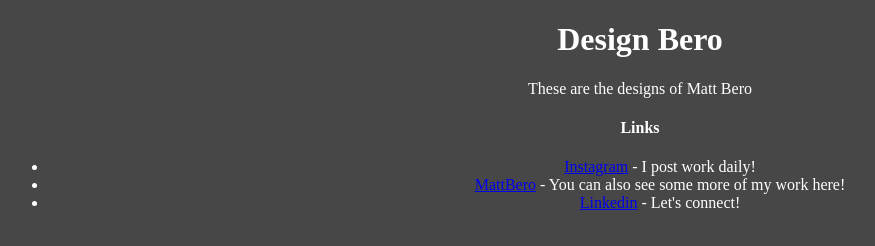
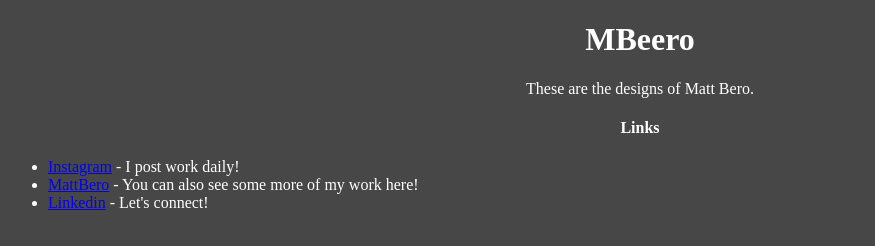
Before and after one commit to mbeero/mbeero.github.io, a plain HTML site: page index.html in a window 1280 px wide. Shown: the whole page, without its empty margins (0-875 px from the left). Drawn offline with Linux system fonts and the light colour scheme.

Commit message:
CC
Code change

```diff
--- a/index.html
+++ b/index.html
@@ -5,9 +5,9 @@
 	<title>Design Beero</title>
 	<link rel="stylesheet" type="text/css" href="style.css">
 </head>
-<h1>Design Bero</h1>
+<h1>MBeero</h1>
 <body>
-<p>These are the designs of Matt Bero</p>
+<p>These are the designs of Matt Bero.</p>
 
 <h4>Links</h4>
 
--- a/style.css
+++ b/style.css
@@ -4,5 +4,5 @@ color: #ffffff;
 text-align: center;
 }
 ul {
-	text-align: center;
+	text-align: left;
 }
```
